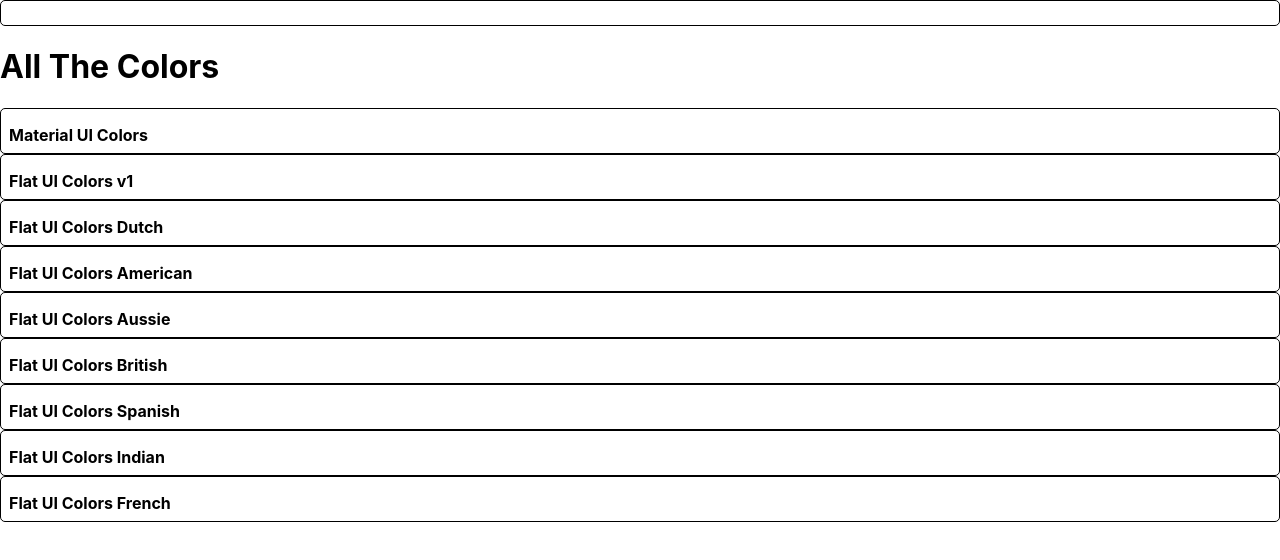
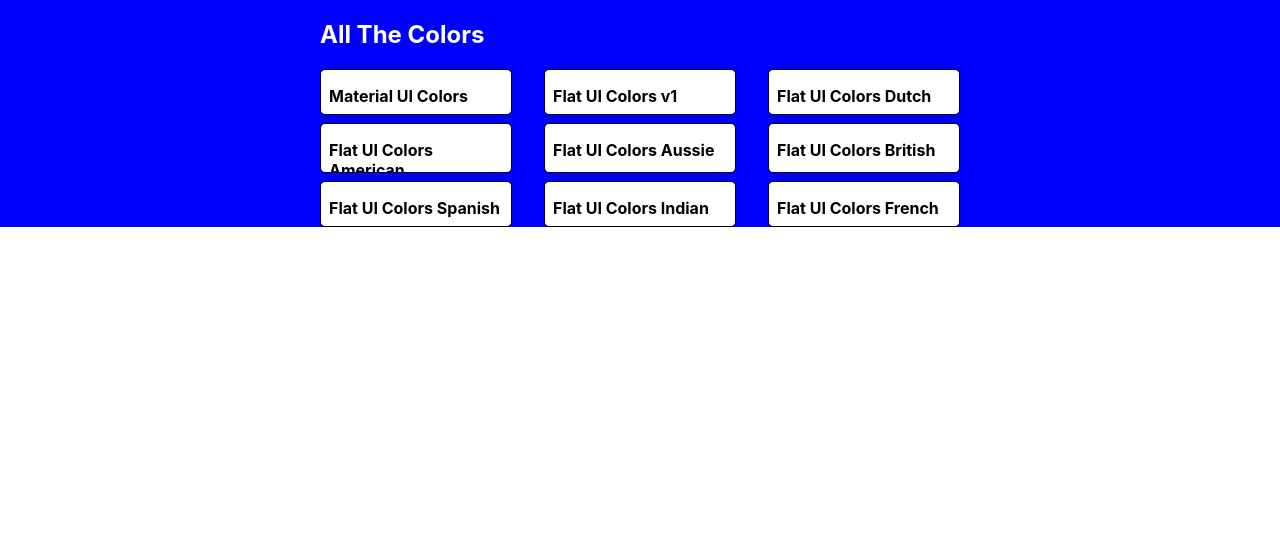
Before and after one commit to SpyrosGeo/AllTheColors, a React (Create React App) app: page / in a window 1280 px wide. Shown: the top 560 px of the page. Built offline with nearby package versions, Linux system fonts and the light colour scheme; a web font is replaced by a local one.

Commit message:
started styling PaletteList with styles

```diff
--- a/src/MiniPalette.js
+++ b/src/MiniPalette.js
@@ -34,7 +34,6 @@
 function MiniPalette(props ){
     const { classes,paletteName }= props;
     return(
-
         <div className={classes.root}>
             <div className={classes.colors}>
             </div>
--- a/src/PaletteList.js
+++ b/src/PaletteList.js
@@ -1,24 +1,60 @@
 import React, { Component } from 'react';
-import { Link } from 'react-router-dom';
+// import { Link } from 'react-router-dom';
 import MiniPalette from './MiniPalette';
+import { withStyles } from '@material-ui/styles';
 
+const styles = {
+    root:{
+        backgroundColor:"blue",
+        height:"100%",
+        display:"flex",
+        alignItems:"flex-start",
+        justifyContent:"center"
+    },
+    container:{
+        width:"50%",
+        display:"flex",
+        alignItems:"flex-start",
+        flexDirection:"column",
+        flexWrap:"wrap"
 
+    },
+    nav:{
+        display:"flex",
+        width:"100%",
+        justifyContent:"space-between",
+        color:"white"
+    },
+    palettes:{
+        boxSizing:"border-box",
+        width:"100%",
+        display:"grid",
+        gridTemplateColumns:"repeat(3,30%)",
+        gridGap:"5%"
+    }
+}
 
 class PaletteList extends Component{
     render(){
-        const { palettes } = this.props;
+        const { palettes ,classes} = this.props;
         return (
-        <div>
-            <MiniPalette />
-            <h1>All The Colors</h1>
-            {palettes.map(palette =>(
-                <MiniPalette {...palette} />
+        <div className={classes.root}>
+            <div className={classes.container}>
+                <nav className={classes.nav}>
+                        <h1>All The Colors</h1>
+                </nav>
+                <div className={classes.palettes}>
+                        {palettes.map(palette => (
+                            <MiniPalette {...palette} />
 
-            ))}
+                        ))}
+                </div>
+            </div>
+
         </div>
         );
     }
 
 }
 
-export default PaletteList;
+export default withStyles(styles)(PaletteList);
```
